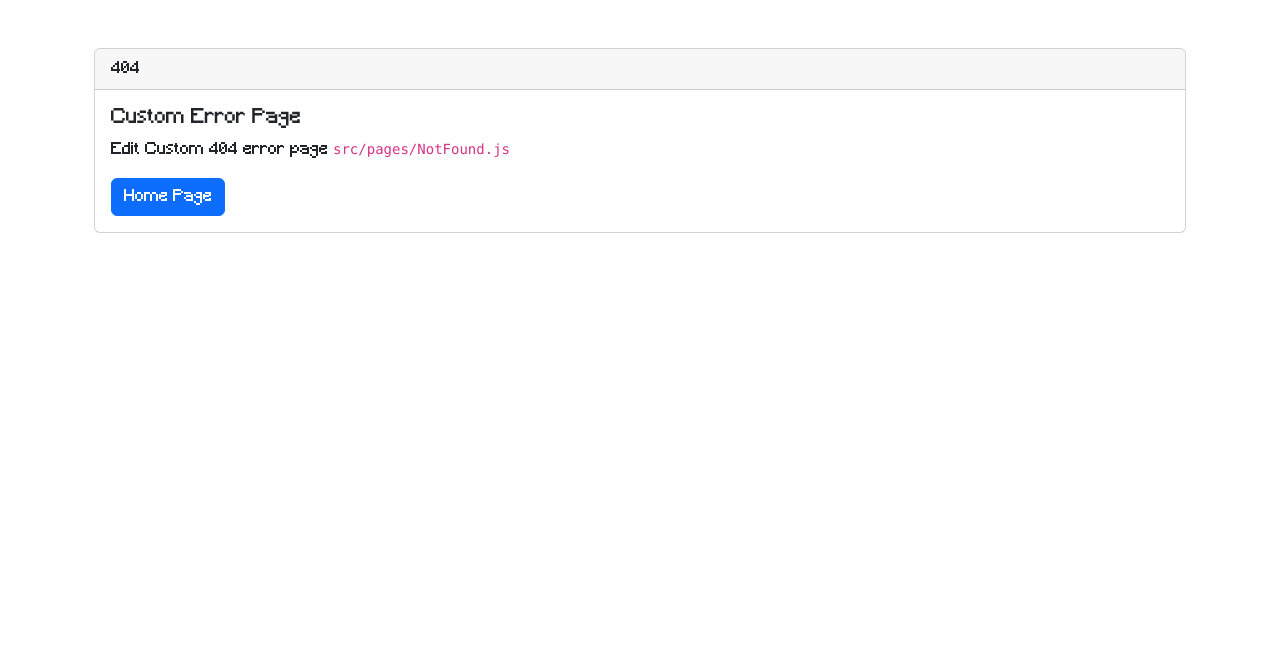
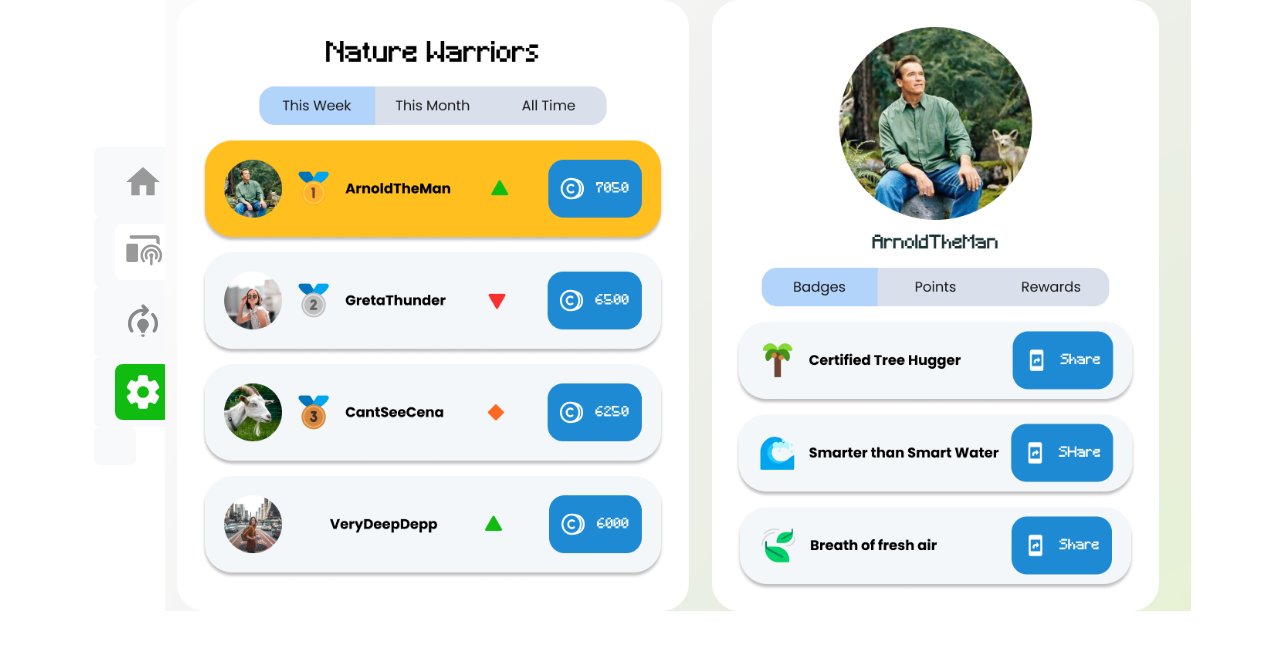
Before and after one commit to yuminasd/2022Hackathon, a React (Create React App) app: page /Leaderboard in a window 1280 px wide. Before the commit this address had no page. Shown: the top 650 px of the page. Built offline with nearby package versions, Linux system fonts and the light colour scheme.

Commit message:
Added leaderboard page

```diff
--- a/src/App.js
+++ b/src/App.js
@@ -14,6 +14,7 @@ import NotFound from "./pages/NotFound";
 import Dashboard from "./pages/Dashboard";
 import Habits from "./pages/Habits";
 import Settings from "./pages/Settings";
+import Leaderboard from "./pages/Leaderboard";
 
 const App = () => {
   // const [shownHabits, setShownHabits] = useState([
@@ -36,6 +37,7 @@ const App = () => {
             <Route path="/Dashboard" element={<Dashboard />} />
             <Route path="/Habits" element={<Habits />} />
             <Route path="/Settings" element={<Settings />} />
+            <Route path="/Leaderboard" element={<Leaderboard />} />
             <Route path="*" element={<NotFound />} />
           </Routes>
         </Container>
--- a/src/components/Grids.jsx
+++ b/src/components/Grids.jsx
@@ -1,7 +1,7 @@
 import { Link } from "react-router-dom";
 import { Container } from 'react-bootstrap'
 
-const Grids = ({Home, Dashboard, Habits, Settings}) => {
+const Grids = ({Home, Dashboard, Habits, Settings, Leaderboard}) => {
     return(
         <Container>
             <div>
@@ -33,6 +33,13 @@ const Grids = ({Home, Dashboard, Habits, Settings}) => {
                             </Link>
                         </button>
                     </div>
+                    <div>
+                        <button class="btn btn-light">
+                            <Link to="/Leaderboard" className="nav-link px-2 link-secondary">
+                                <img src={Leaderboard} alt=""/>
+                            </Link>
+                        </button>
+                    </div>
                     </div>
         </Container>
     )
--- /dev/null
+++ b/src/pages/Leaderboard.jsx
@@ -0,0 +1,34 @@
+import Meta from "../components/Meta";
+import Header from "../components/Header";
+import Grids from "../components/Grids";
+import Row from "react-bootstrap/Row";
+import Col from "react-bootstrap/Col";
+
+const Leaderboard = () => {
+    //page content
+    const pageTitle = "Leaderboard";
+
+    return(
+        <div>
+            <Meta title={pageTitle} />
+            <Row className="align-items-center">
+            <Col sm={1}>
+                <Grids
+                    Home={"Home-n.svg"}
+                    Dashboard={"Control-n.svg"}
+                    Habits={"Habits-n.svg"}
+                    Settings={"Settings-s.svg"}
+                />
+            </Col>
+            <div  style={{backgroundImage: `url("Background.png")`, width:"90%"}}>
+            <Col>
+                <img src="Leaderboard.png" alt="" width="98%"/>
+            </Col>
+            </div>
+            </Row>
+        </div>
+
+    );
+};
+
+export default Leaderboard;
```
Also changed, not shown: public/leaderboard.png (added), public/leaderboard2.png (added).
